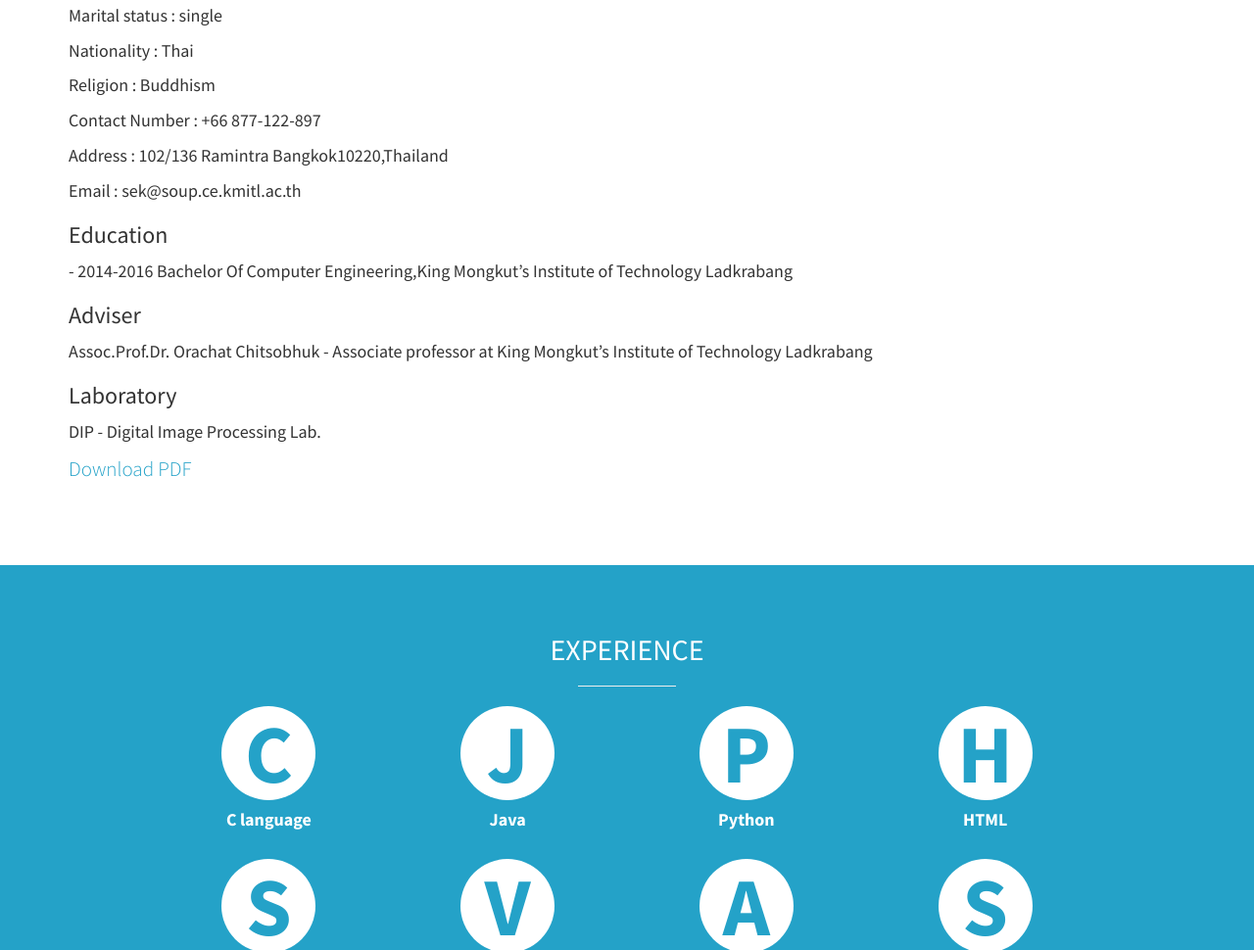
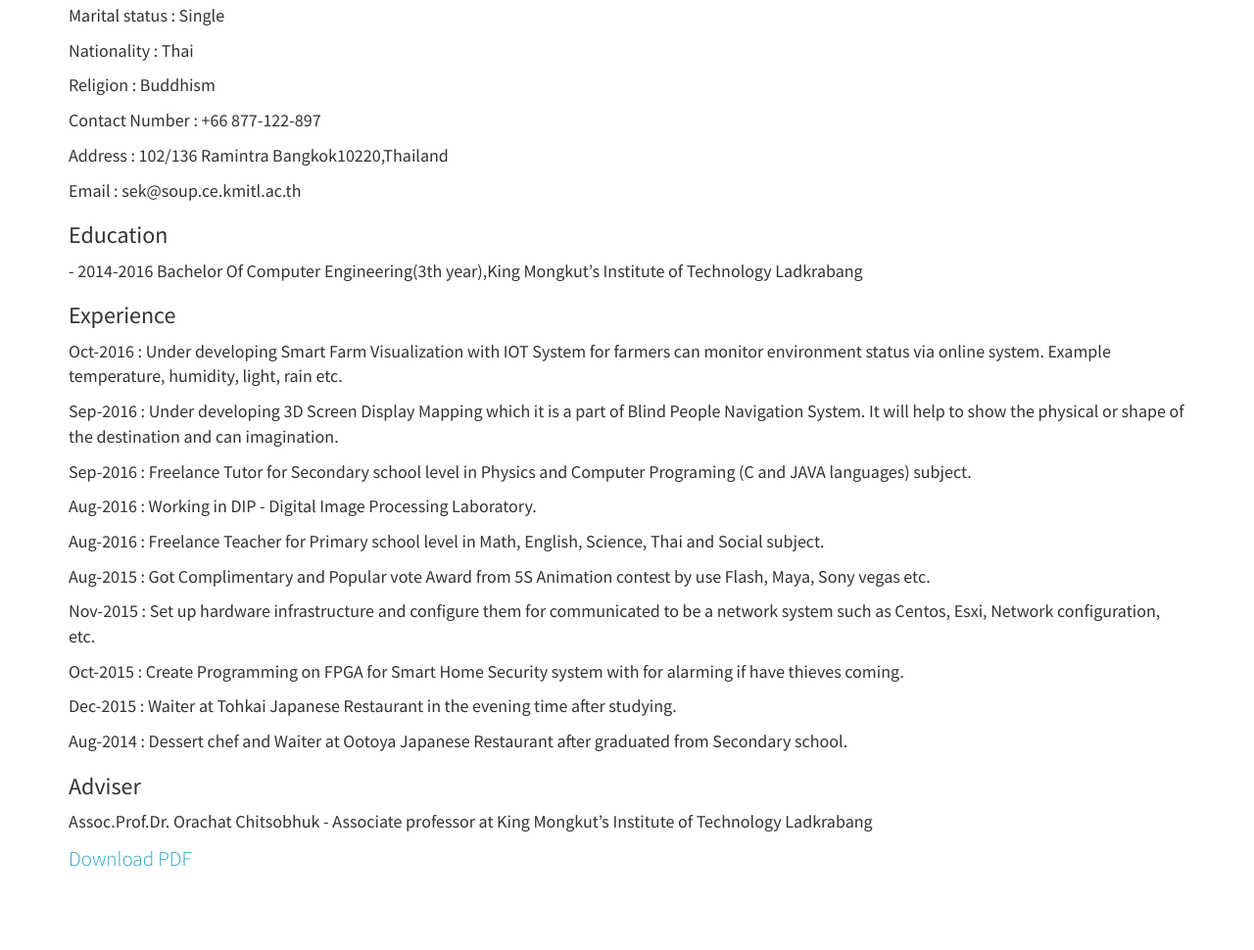
Before and after one commit to seksit39/myresume, a plain HTML site: page index.html in a window 1280 px wide. Shown: the part 1002-1972 px from the top of the page at 98% size. Drawn offline with Linux system fonts and the light colour scheme.

Commit message:
Add files via upload

```diff
--- a/index.html
+++ b/index.html
@@ -75,10 +75,9 @@
                 <div class="col-lg-12">
 
                     <h1>PROFILE</h1>
-
                     <p style="font-size: 18px">Name : Jarukit Suchat
                     <p style="font-size: 18px">Date of birth    : 1 March 1996
-                    <p style="font-size: 18px">Marital status   : single
+                    <p style="font-size: 18px">Marital status   : Single
                     <p style="font-size: 18px">Nationality      : Thai
                     <P style="font-size: 18px">Religion         : Buddhism
                     <p style="font-size: 18px">Contact Number   : +66 877-122-897
@@ -86,17 +85,25 @@
                     <p style="font-size: 18px">Email            : sek@soup.ce.kmitl.ac.th
 
                     <h3>Education</h3>
+                    <p style="font-size: 18px"> - 2014-2016 Bachelor Of Computer Engineering(3th year),King Mongkut’s Institute of Technology Ladkrabang
 
-                    <p style="font-size: 18px"> - 2014-2016 Bachelor Of Computer Engineering,King Mongkut’s Institute of Technology Ladkrabang
+					<h3>Experience</h3>
+                    <p style="font-size: 18px"> Oct-2016 : Under developing Smart Farm Visualization with IOT System for farmers can monitor environment status via online system. Example temperature, humidity, light, rain etc.
+                    <p style="font-size: 18px"> Sep-2016 : Under developing 3D Screen Display Mapping which it is a part of Blind People Navigation System. It will help to show the physical or shape of the destination and can imagination.
+                    <p style="font-size: 18px"> Sep-2016 : Freelance Tutor for Secondary school level in Physics and Computer Programing (C and JAVA languages) subject.
+                    <p style="font-size: 18px"> Aug-2016 : Working in DIP - Digital Image Processing Laboratory.
+                    <p style="font-size: 18px"> Aug-2016 : Freelance Teacher for Primary school level in Math, English, Science, Thai and Social subject.
+                    <p style="font-size: 18px"> Aug-2015 : Got Complimentary and Popular vote Award from 5S Animation contest by use Flash, Maya, Sony vegas etc.
+                    <p style="font-size: 18px"> Nov-2015 : Set up hardware infrastructure and configure them for communicated to be a network system such as Centos,  Esxi, Network configuration, etc.
+                    <p style="font-size: 18px"> Oct-2015 : Create Programming on FPGA for Smart Home Security system with for alarming if have thieves coming.
+                    <p style="font-size: 18px"> Dec-2015 : Waiter at Tohkai Japanese Restaurant in the evening time after studying.
+                    <p style="font-size: 18px"> Aug-2014 : Dessert chef and Waiter at Ootoya Japanese Restaurant after graduated from Secondary school.
 
                     <h3>Adviser</h3>
-
                     <p style="font-size: 18px">Assoc.Prof.Dr. Orachat Chitsobhuk - Associate professor at King Mongkut’s Institute of Technology Ladkrabang
                     </p>
 
-                    <h3>Laboratory</h3>
 
-                    <p style="font-size: 18px">DIP - Digital Image Processing Lab.
 
                     <p class="lead"><a target="_blank" href="doc/Resume.pdf">Download PDF</a></p>
                 </div>
```
